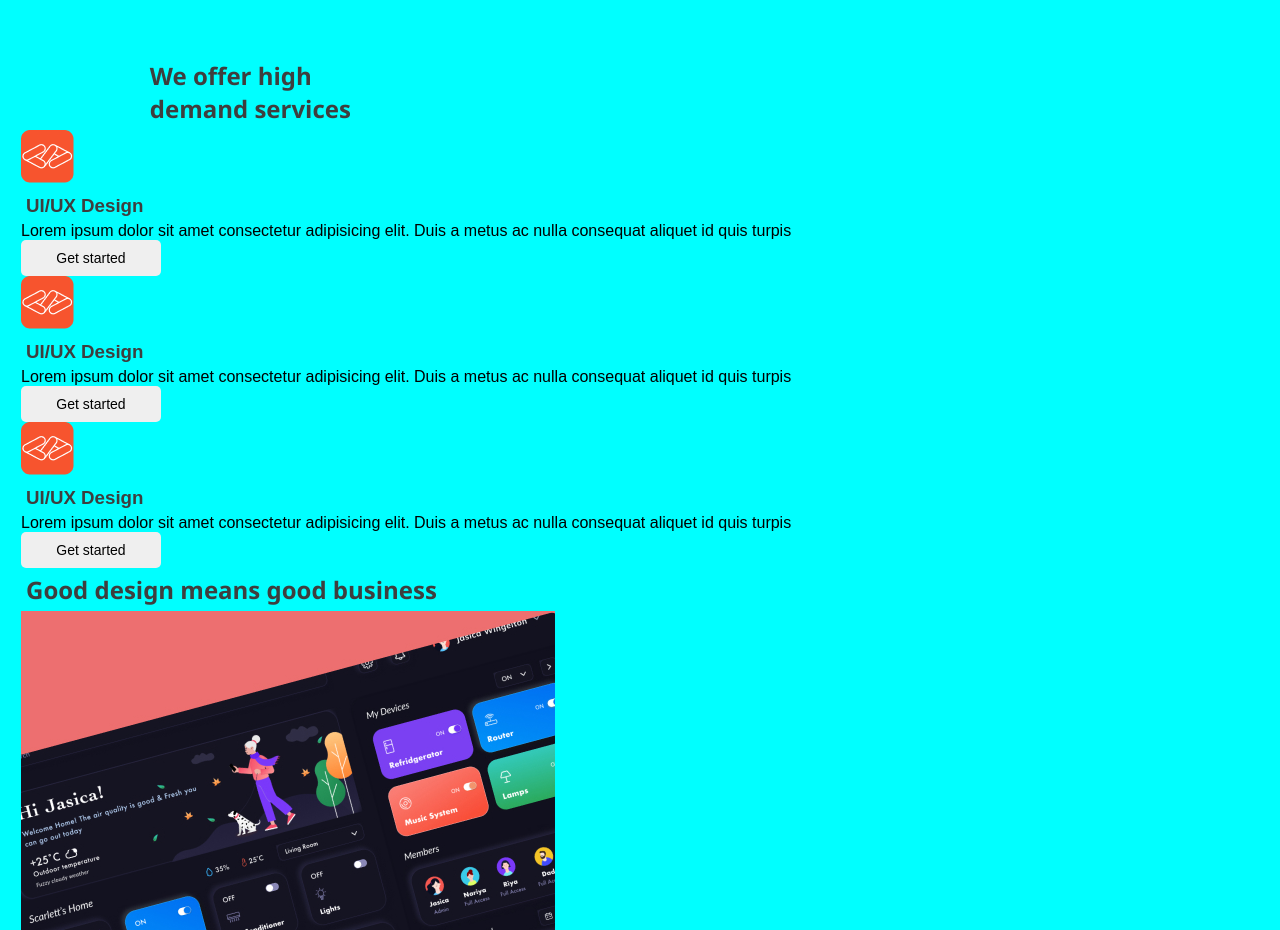
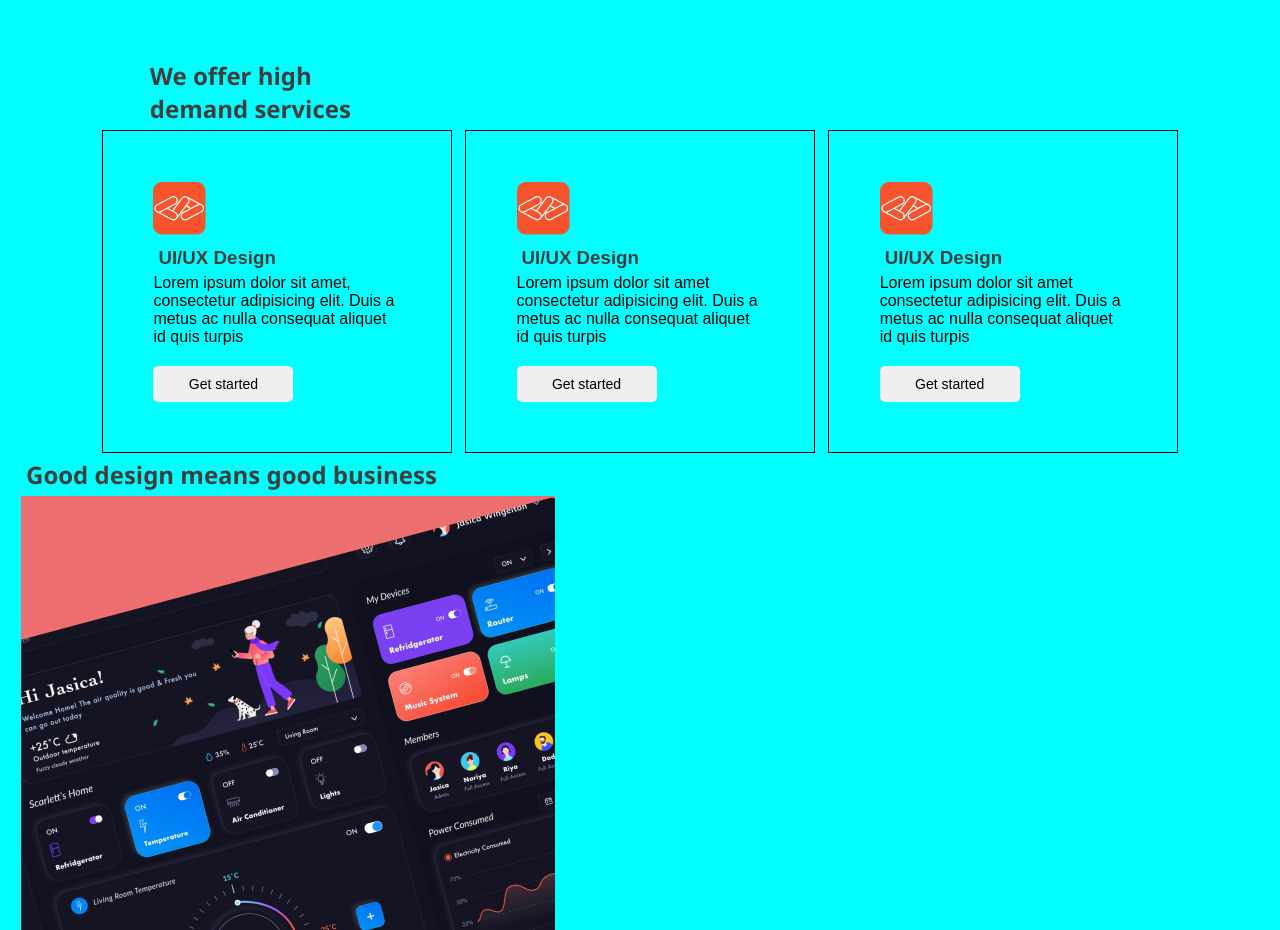
Before and after one commit to FelixJose28/edie-homepage-master, a plain HTML site: page index.html in a window 1280 px wide. Shown: the part 1020-1950 px from the top of the page. Drawn offline with Linux system fonts and the light colour scheme.

Commit message:
first card version working

```diff
--- a/css/global.css
+++ b/css/global.css
@@ -47,6 +47,12 @@ h6 {
 
 .btn:hover {
     cursor: pointer;
+}
+
+.card{
+    width: 68%;
+    border: 1px solid #000000;
+    padding: 14%;
 }
 
 
--- a/css/styles.css
+++ b/css/styles.css
@@ -53,3 +53,9 @@
     width: 20%;
     margin-left: 10%;
 }
+.cards_container{
+    display: grid;
+    grid-template-columns: repeat(3,1fr);
+    width: 88%;
+    margin: auto;
+}
--- a/index.html
+++ b/index.html
@@ -70,27 +70,27 @@
           </div>
           <div class="cards_container">
 
-            <div class="card">
+            <div class="card mx-auto">
+              <img src="img/devchallenges.png" alt="">
+              <h3><b>UI/UX Design</b></h3>
+              <p>Lorem ipsum dolor sit amet, consectetur adipisicing elit. Duis a metus ac nulla consequat aliquet id quis turpis</p>
+              <button class="btn my-top-large btn_unselected">Get started</button>
+            </div>
+
+
+            <div class="card mx-auto card_selected">
               <img src="img/devchallenges.png" alt="">
               <h3><b>UI/UX Design</b></h3>
               <p>Lorem ipsum dolor sit amet consectetur adipisicing elit. Duis a metus ac nulla consequat aliquet id quis turpis</p>
-              <button class="btn btn_unselected">Get started</button>
+              <button class="btn my-top-large btn_selected">Get started</button>
             </div>
 
 
-            <div class="card card_selected">
+            <div class="card mx-auto">
               <img src="img/devchallenges.png" alt="">
               <h3><b>UI/UX Design</b></h3>
               <p>Lorem ipsum dolor sit amet consectetur adipisicing elit. Duis a metus ac nulla consequat aliquet id quis turpis</p>
-              <button class="btn btn_selected">Get started</button>
-            </div>
-
-
-            <div class="card">
-              <img src="img/devchallenges.png" alt="">
-              <h3><b>UI/UX Design</b></h3>
-              <p>Lorem ipsum dolor sit amet consectetur adipisicing elit. Duis a metus ac nulla consequat aliquet id quis turpis</p>
-              <button class="btn btn_unselected">Get started</button>
+              <button class="btn my-top-large btn_unselected">Get started</button>
             </div>
           </div>
         </div>
```
